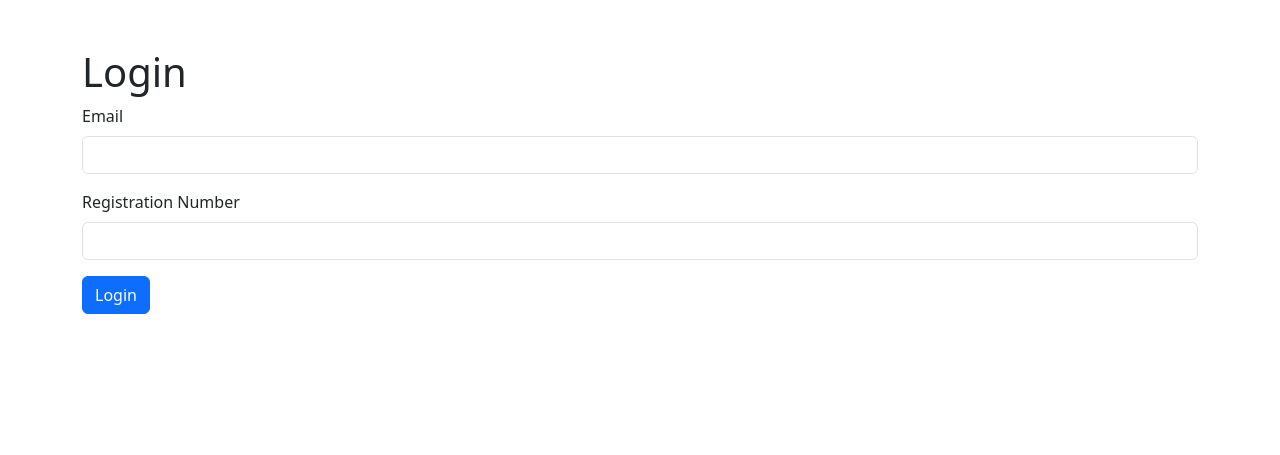
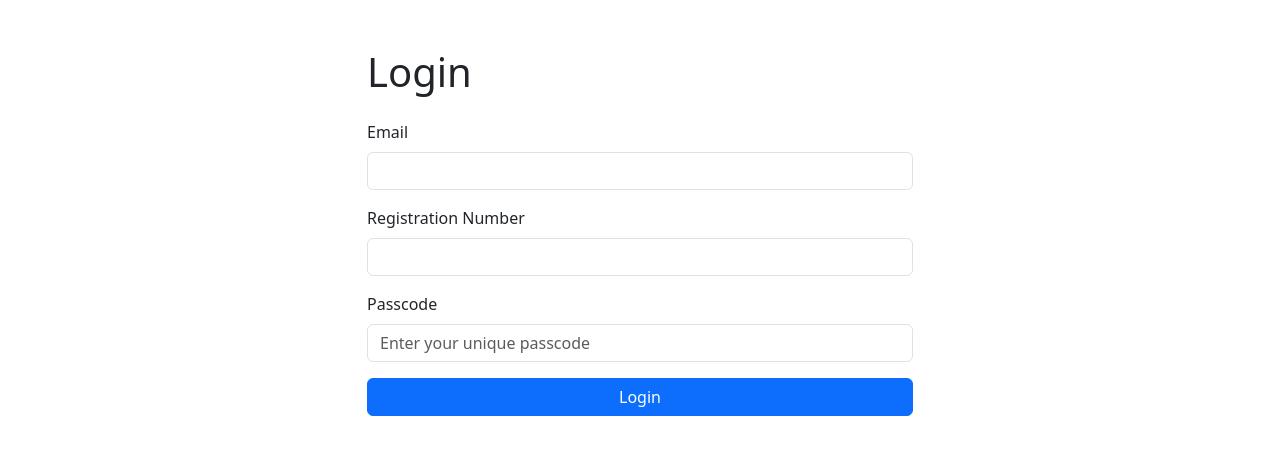
Before and after one commit to icekidtech/UniVerify, a FastAPI app: page /login in a window 1280 px wide. Shown: the top 455 px of the page. Run offline with FastAPI, Linux system fonts and the light colour scheme.

Commit message:
Refactor login page layout for improved structure and readability

```diff
--- a/templates/login.html
+++ b/templates/login.html
@@ -8,7 +8,9 @@
 </head>
 <body>
     <div class="container mt-5">
-        <h1>Login</h1>
+        <div class="row justify-content-center">
+            <div class="col-md-6">
+                <h1 class="mb-4">Login</h1>
                 {% if error %}
                     <div class="alert alert-danger">{{ error }}</div>
                 {% endif %}
@@ -21,8 +23,14 @@
                         <label for="reg_number" class="form-label">Registration Number</label>
                         <input type="text" class="form-control" id="reg_number" name="reg_number" required>
                     </div>
-            <button type="submit" class="btn btn-primary">Login</button>
+                    <div class="mb-3">
+                        <label for="passcode" class="form-label">Passcode</label>
+                        <input type="password" class="form-control" id="passcode" name="passcode" placeholder="Enter your unique passcode" required>
+                    </div>
+                    <button type="submit" class="btn btn-primary w-100">Login</button>
                 </form>
+            </div>
+        </div>
     </div>
 </body>
 </html>
```
Lines whose indentation alone changed are shown as unchanged.
